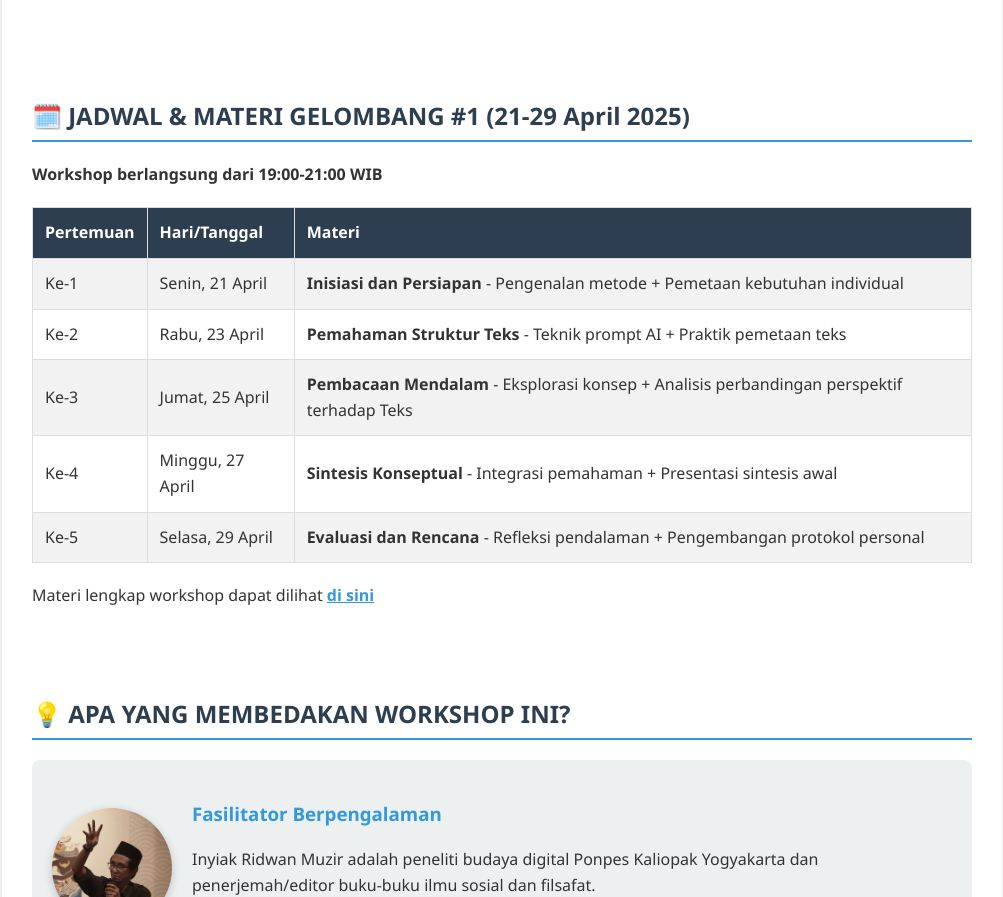
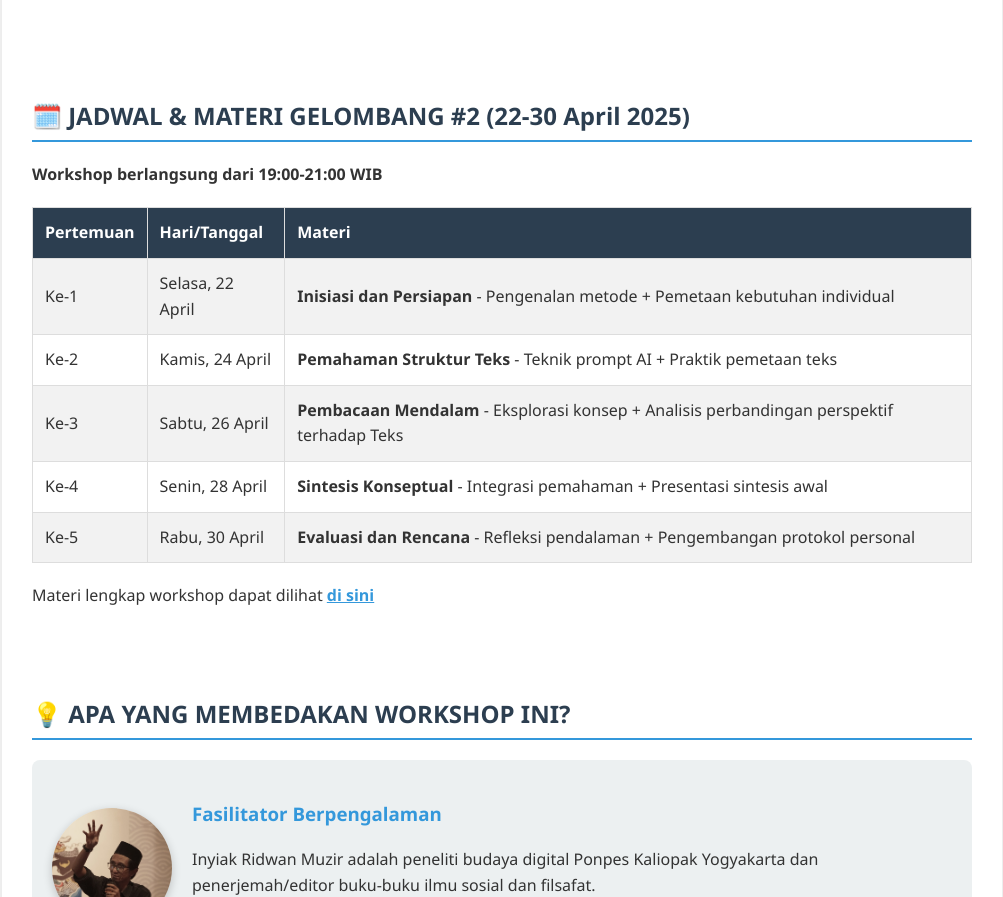
Before and after one commit to inyiakrm/workshop-literasi-ai, a plain HTML site: page index.html in a window 1280 px wide. Shown: the part 1237-2134 px from the top of the page, without its empty margins (138-1141 px from the left). Drawn offline with Linux system fonts and the light colour scheme.

Commit message:
Update index.html

```diff
--- a/index.html
+++ b/index.html
@@ -308,7 +308,7 @@
         </div>
 
         <div class="section">
-            <h2>🗓️ JADWAL & MATERI GELOMBANG #1 (21-29 April 2025)</h2>
+            <h2>🗓️ JADWAL & MATERI GELOMBANG #2 (22-30 April 2025)</h2>
             <p><strong> Workshop berlangsung dari 19:00-21:00 WIB</strong></p>
             <table class="schedule">
                 <tr>
@@ -318,27 +318,27 @@
                 </tr>
                 <tr>
                     <td>Ke-1</td>
-                    <td>Senin, 21 April</td>
+                    <td>Selasa, 22 April</td>
                     <td><strong>Inisiasi dan Persiapan</strong> - Pengenalan metode + Pemetaan kebutuhan individual</td>
                 </tr>
                 <tr>
                     <td>Ke-2</td>
-                    <td>Rabu, 23 April</td>
+                    <td>Kamis, 24 April</td>
                     <td><strong>Pemahaman Struktur Teks</strong> - Teknik prompt AI + Praktik pemetaan teks</td>
                 </tr>
                 <tr>
                     <td>Ke-3</td>
-                    <td>Jumat, 25 April</td>
+                    <td>Sabtu, 26 April</td>
                     <td><strong>Pembacaan Mendalam</strong> - Eksplorasi konsep + Analisis perbandingan perspektif terhadap Teks</td>
                 </tr>
                 <tr>
                     <td>Ke-4</td>
-                    <td>Minggu, 27 April</td>
+                    <td>Senin, 28 April</td>
                     <td><strong>Sintesis Konseptual</strong> - Integrasi pemahaman + Presentasi sintesis awal</td>
                 </tr>
                 <tr>
                     <td>Ke-5</td>
-                    <td>Selasa, 29 April</td>
+                    <td>Rabu, 30 April</td>
                     <td><strong>Evaluasi dan Rencana</strong> - Refleksi pendalaman + Pengembangan protokol personal</td>
                 </tr>
             </table>
```
